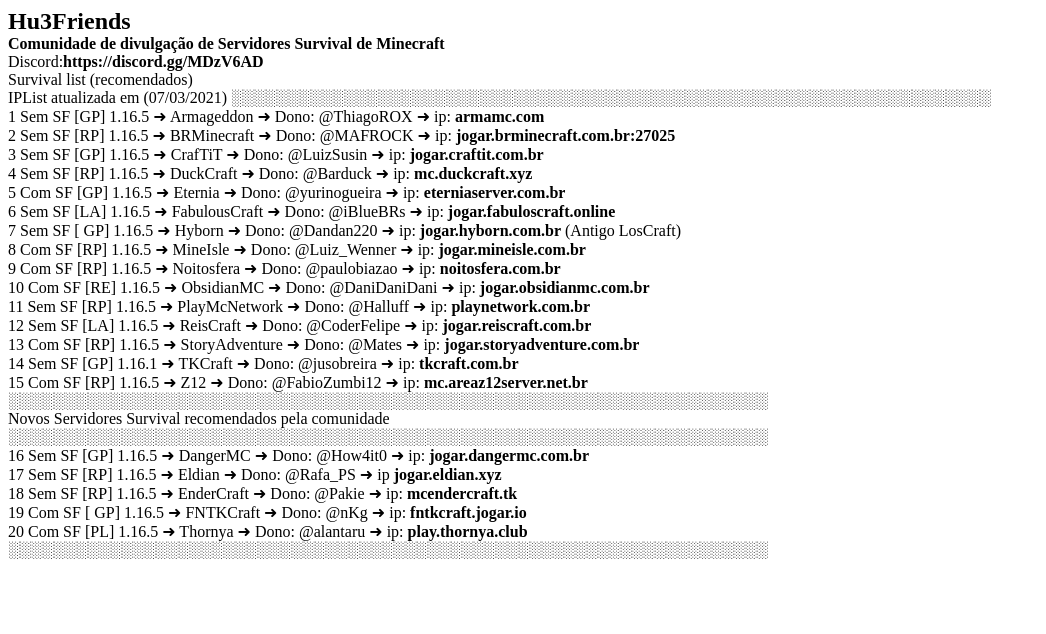
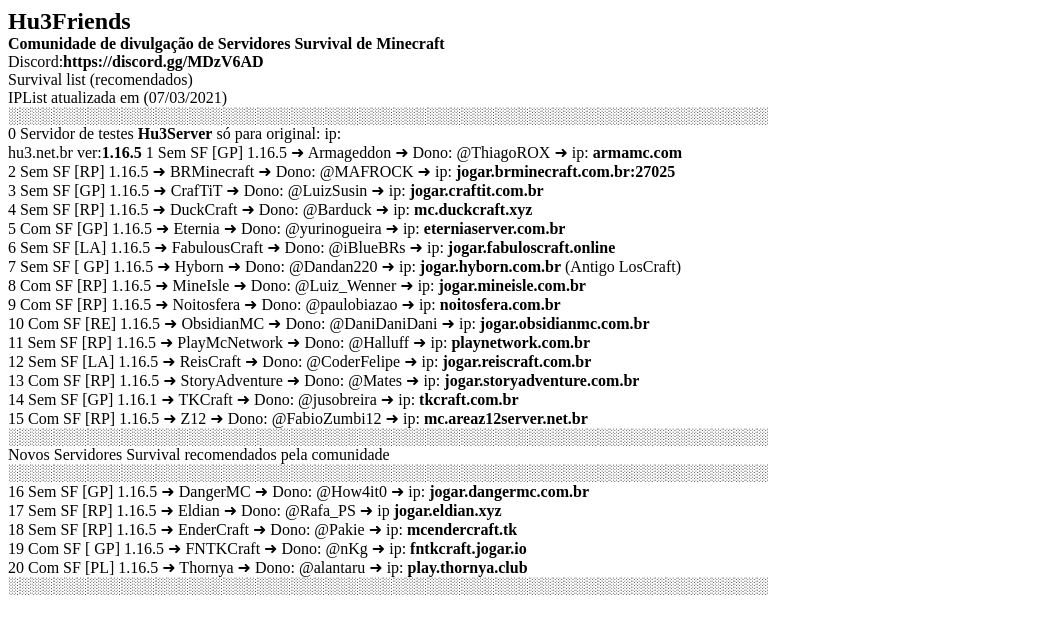
Before and after one commit to comonier/hu3.github.io, a plain HTML site: page index.html in a window 1280 px wide. Shown: the whole page, without its empty margins (0-1046 px from the left). Drawn offline with Linux system fonts and the light colour scheme.

Commit message:
Update index.html

```diff
--- a/index.html
+++ b/index.html
@@ -9,8 +9,9 @@ Comunidade de divulgação de Servidores Survival de Minecraft</b><br>
 <body>
     Discord:<b>https://discord.gg/MDzV6AD</b><br>
     Survival list (recomendados)<br>
-    IPList atualizada em (07/03/2021)
+    IPList atualizada em (07/03/2021)<br>
 ░░░░░░░░░░░░░░░░░░░░░░░░░░░░░░░░░░░░░░░░░░░░░░░░░░░░░░░░░░░░░░░░░░░<br>
+0 Servidor de testes <b>Hu3Server</b> só para original: ip: <br>hu3.net.br</b> ver:<b>1.16.5</b>
 1 Sem SF [GP] 1.16.5 ➜ Armageddon  ➜ Dono: @ThiagoROX  ➜ ip: <b>armamc.com</b><br>
 2 Sem SF [RP] 1.16.5 ➜ BRMinecraft ➜ Dono: @MAFROCK ➜ ip: <b>jogar.brminecraft.com.br:27025</b><br>
 3 Sem SF [GP] 1.16.5 ➜ CrafTiT ➜ Dono: @LuizSusin ➜  ip: <b>jogar.craftit.com.br</b><br>
```
